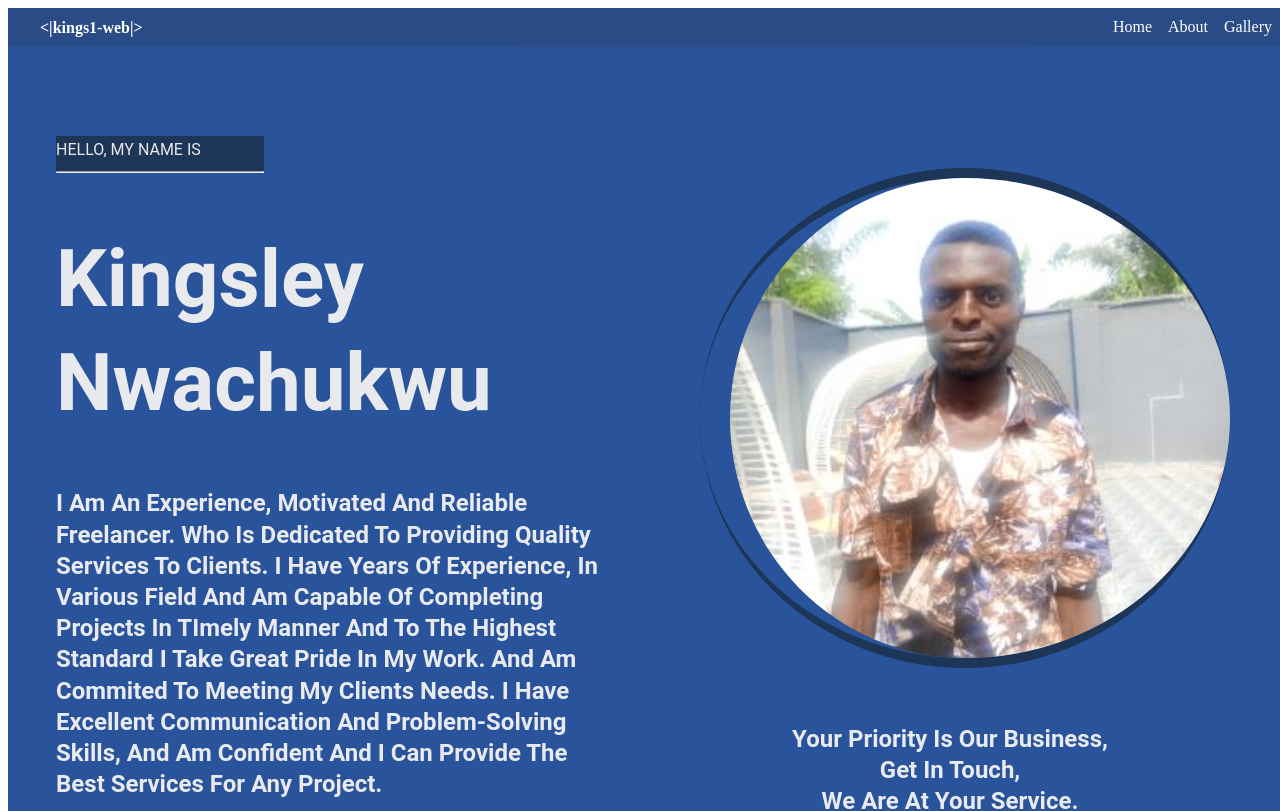
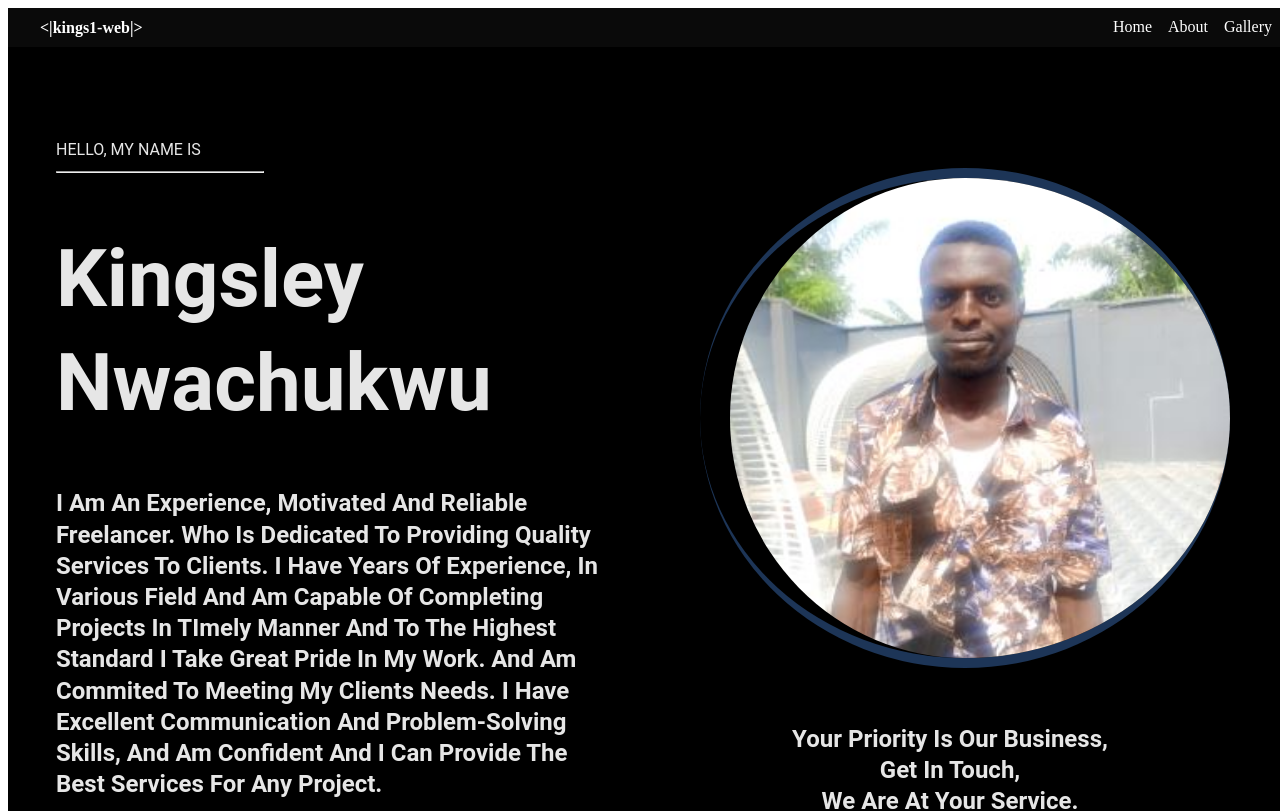
Before and after one commit to kings1-web/My-potfolio-website, a Vue app: page / in a window 1280 px wide. Shown: the top 811 px of the page. Built offline with nearby package versions, Linux system fonts and the light colour scheme.

Commit message:
my first commit

```diff
--- a/src/views/HomeView2.vue
+++ b/src/views/HomeView2.vue
@@ -222,7 +222,7 @@ h1{
     text-transform:uppercase;
     font-size:1rem;
     line-height:1.7em;
-    background:#1d3557
+
 }
 .contain, .quote{
     text-align:center;
@@ -278,7 +278,7 @@ grid-gap:3rem
 .read{
     font-family:"roboto", sans-serif;
     position:absolute;
-    background:#29539B;
+    background:#000;
     color:#f2f2f2f2;
     padding:3rem;
     text-transform:capitalize;
```
